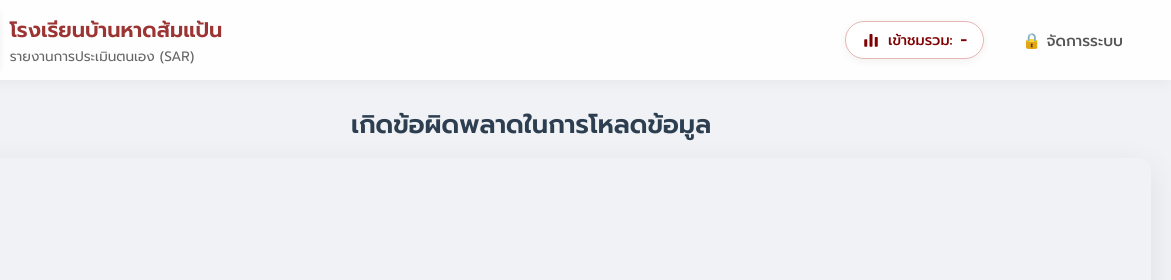
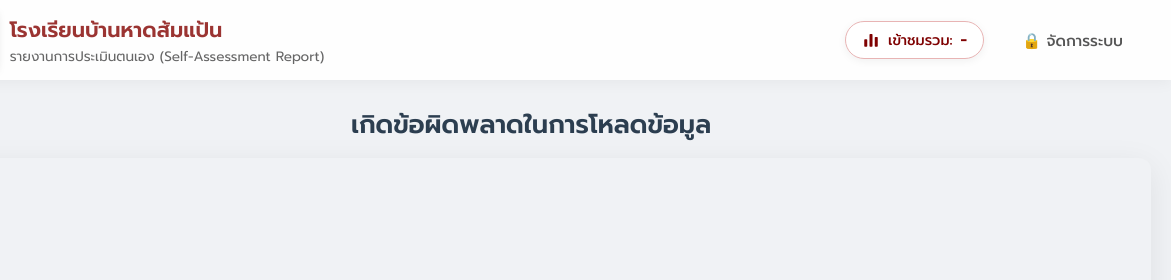
Before and after one commit to lalitaachokruk/SAR_BANHADSOMPANSCHOOL, a plain HTML site: page index.html in a window 1280 px wide. Shown: the top 280 px of the page, 109-1280 px from the left. Drawn offline with nearby package versions, Linux system fonts and the light colour scheme; no server answers.

Commit message:
Update index.html

```diff
--- a/index.html
+++ b/index.html
@@ -94,7 +94,7 @@
             <img src="https://www.banhadsompan.ac.th/_files_school/86101511/data/86101511_0_20240629-000624.png" onerror="this.onerror=null;this.src='https://ui-avatars.com/api/?name=HSP&background=9b3432&color=fff&rounded=true'" alt="โลโก้โรงเรียน" class="school-logo">
             <div>
                 <h1>โรงเรียนบ้านหาดส้มแป้น</h1>
-                <p>รายงานการประเมินตนเอง (SAR)</p>
+                <p>รายงานการประเมินตนเอง (Self-Assessment Report)</p>
             </div>
         </div>
         <div class="nav-right">
```
